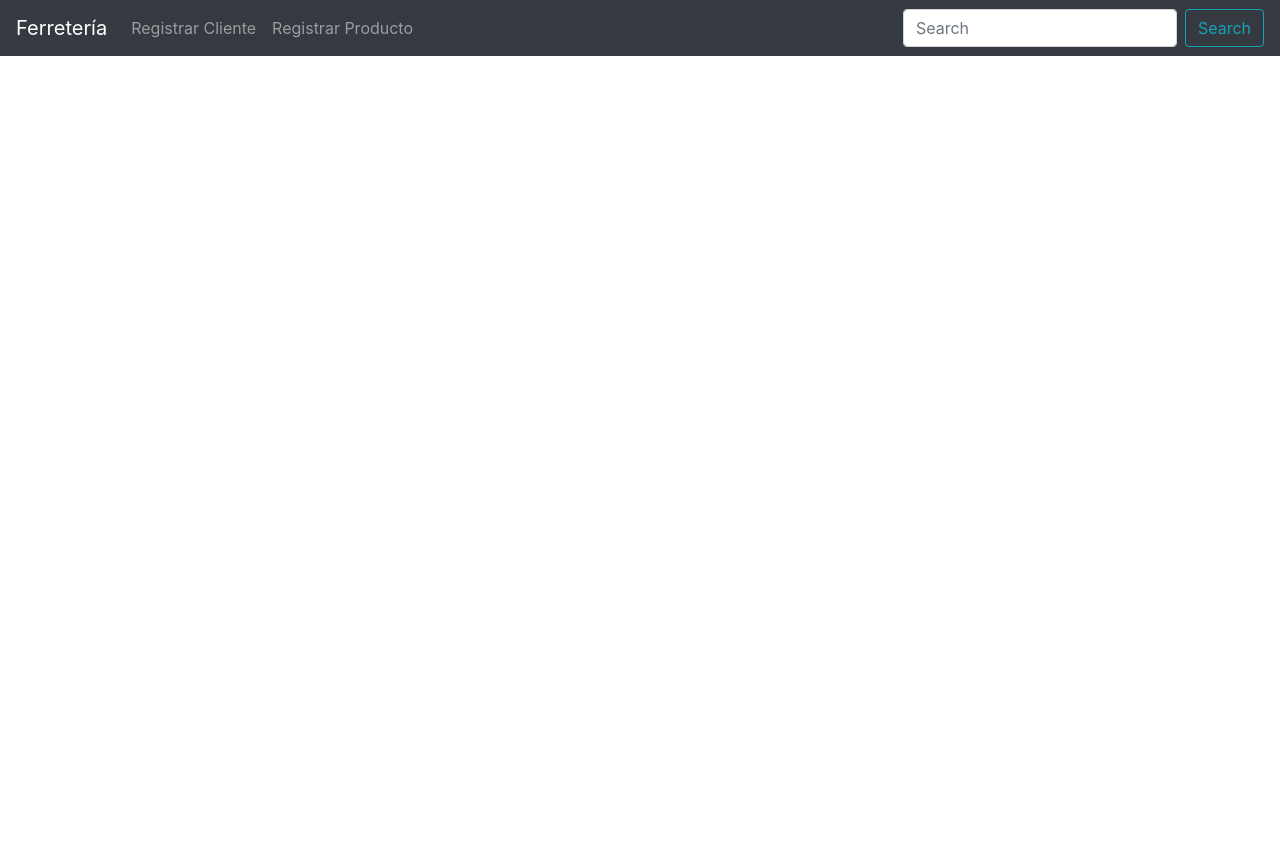
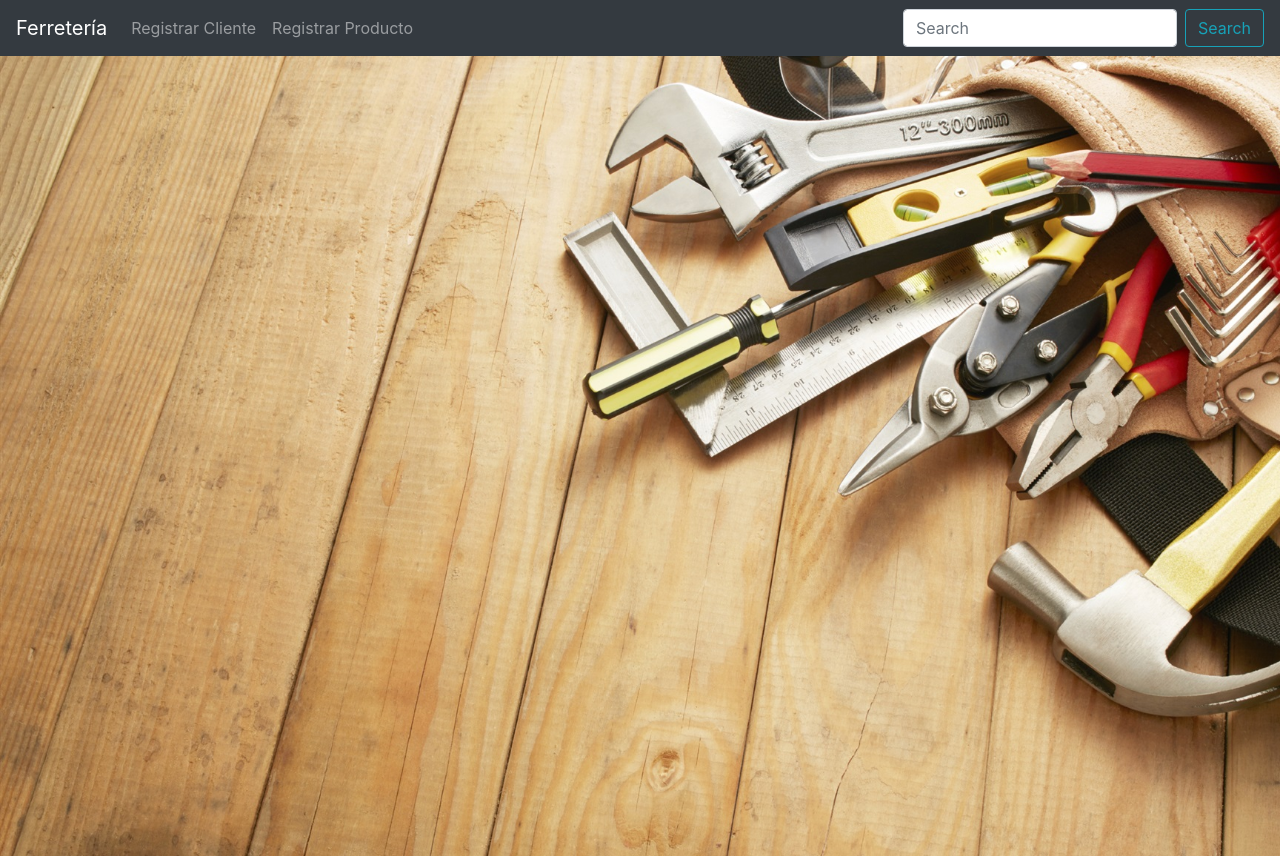
Before and after one commit to lauraAyala/NameLessTeam, a React (Create React App) app in the folder ferreteria/: page / in a window 1280 px wide. Before the commit the page ends 800 px from the top, so only its background shows below. Built offline with nearby package versions, Linux system fonts and the light colour scheme.

Commit message:
Correcciones fondo y container (v2)

```diff
--- a/ferreteria/src/componente/App.css
+++ b/ferreteria/src/componente/App.css
@@ -27,7 +27,7 @@
 }
 
 .RegistrarCliente{
-  background-image: url("Fondo.jpeg");
+  background-image: url("fondo2.jpg");
   background-repeat: no-repeat;
   background-size: cover;
   background-color: #282c34;
@@ -41,7 +41,7 @@
 }
 
 .RegistrarProducto{
-  background-image: url("Fondo.jpeg");
+    background-image: url("fondo2.jpg");
   background-repeat: no-repeat;
   background-size: cover;
   background-color: #282c34;
@@ -57,6 +57,7 @@
   color: white;
   background-color: rgba(0, 0, 9, .6);
   width: 650px !important;
+  margin-top: 114px;
 }
 
 .btn-block {
@@ -80,3 +81,16 @@
 .h1{
   left: 30px;
 }
+
+.MainPageMiddle{
+    background-image: url("fondo2.jpg");
+    background-repeat: no-repeat;
+    background-size: cover;
+    background-color: #282c34;
+    min-height: 100vh;
+    display: flex;
+    flex-direction: column;
+    align-items: center;
+    font-size: calc(10px + 2vmin);
+    color: white;
+}
```
Also changed, not shown: ferreteria/src/componente/Fondo.jpeg (deleted), ferreteria/src/componente/fondo2.jpg (added).
